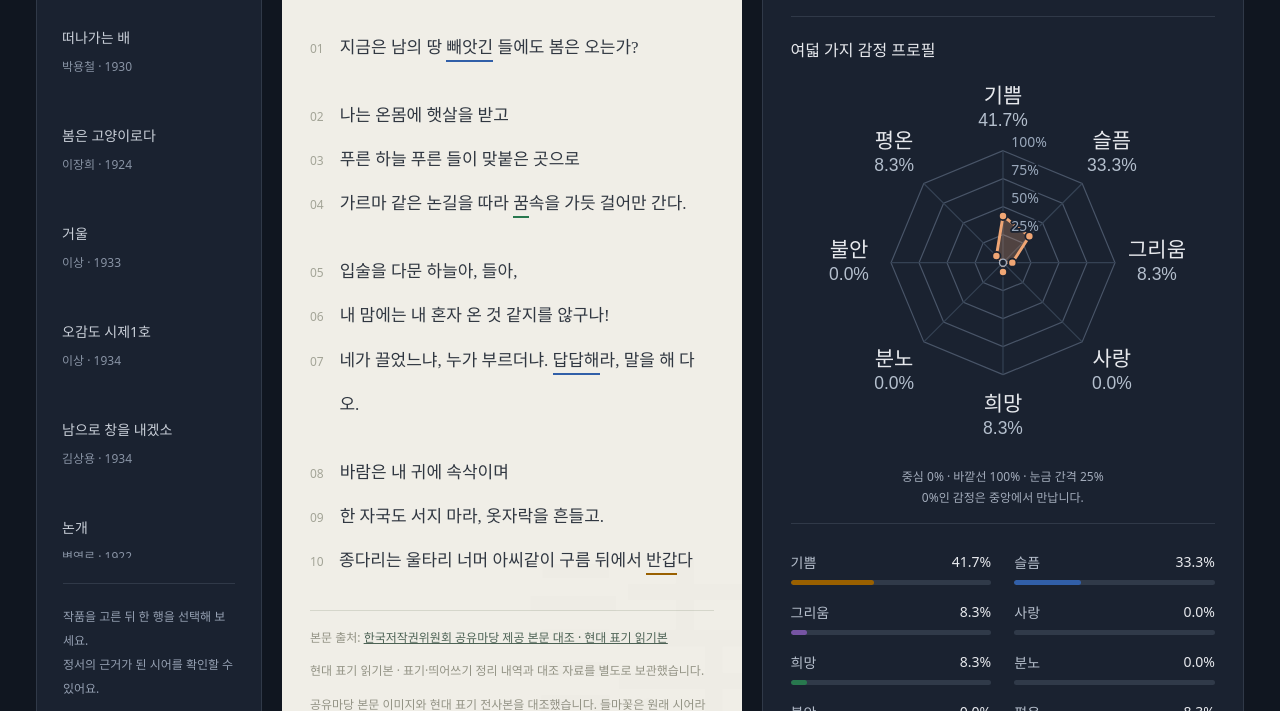
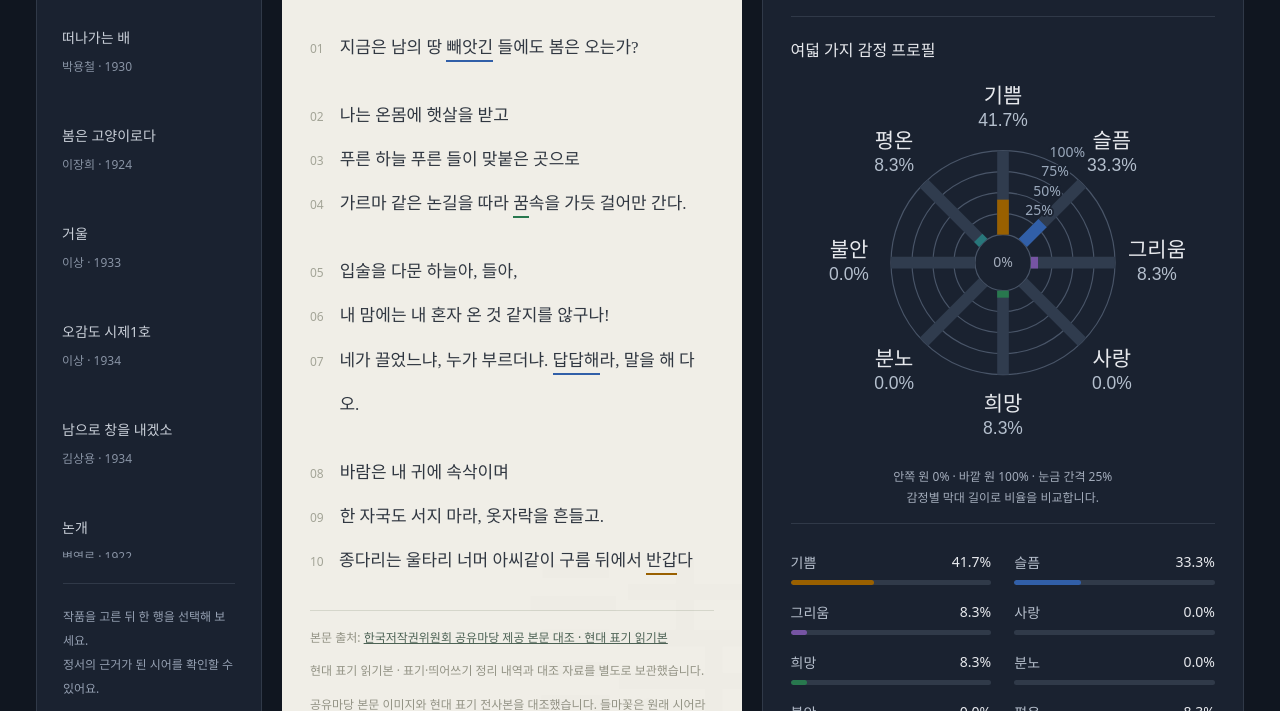
Before and after one commit to ysg0306/korean-poetry-emotion-map, a plain HTML site: page index.html in a window 1280 px wide. Shown: the part 389-1100 px from the top of the page. Drawn offline with Linux system fonts and the light colour scheme.

Commit message:
Replace connected radar shape with independent radial emotion bars

```diff
--- a/index.html
+++ b/index.html
@@ -9,7 +9,7 @@
   <aside class="sidebar"><div class="sidebar-heading">나의 서가 <span id="library-count"></span></div><div class="shelf" id="shelf" aria-label="선정 시 15편"></div><div class="sidebar-note">작품을 고른 뒤 한 행을 선택해 보세요.<br>정서의 근거가 된 시어를 확인할 수 있어요.</div></aside>
   <div class="reading">
     <article class="poem"><div class="section-head"><span>READING · <span id="page-number"></span></span><span>THE POEM</span></div><h2 id="title"></h2><div class="byline" id="byline"></div><div class="poem-lines" id="lines" tabindex="0" role="region" aria-label="시 본문 전체"></div><div class="source" id="source"></div></article>
-    <section class="analysis"><div class="section-head"><span>단어가 보여주는 정서</span><span>EMOTION PROFILE</span></div><div class="dominant"><div class="circle" aria-hidden="true">✳</div><div><h3 id="dominant"></h3><p>사전으로 계산한 지배 정서</p></div></div><figure class="radar-figure"><figcaption>여덟 가지 감정 프로필</figcaption><div id="radar"></div><p class="caption radar-caption">중심 0% · 바깥선 100% · 눈금 간격 25%<br>0%인 감정은 중앙에서 만납니다.</p></figure><div class="bars" id="bars"></div><p class="stats" id="stats"></p><div class="interpretation"><span class="tiny">작품 해석</span><p class="theme" id="theme"></p><p class="reading-emotions" id="interpretation-emotions"></p><p class="interp" id="interp"></p><details class="interpretation-notes"><summary>해석 근거와 참고 자료</summary><div id="interpretation-evidence"></div></details></div></section>
+    <section class="analysis"><div class="section-head"><span>단어가 보여주는 정서</span><span>EMOTION PROFILE</span></div><div class="dominant"><div class="circle" aria-hidden="true">✳</div><div><h3 id="dominant"></h3><p>사전으로 계산한 지배 정서</p></div></div><figure class="radar-figure"><figcaption>여덟 가지 감정 프로필</figcaption><div id="radar"></div><p class="caption radar-caption">안쪽 원 0% · 바깥 원 100% · 눈금 간격 25%<br>감정별 막대 길이로 비율을 비교합니다.</p></figure><div class="bars" id="bars"></div><p class="stats" id="stats"></p><div class="interpretation"><span class="tiny">작품 해석</span><p class="theme" id="theme"></p><p class="reading-emotions" id="interpretation-emotions"></p><p class="interp" id="interp"></p><details class="interpretation-notes"><summary>해석 근거와 참고 자료</summary><div id="interpretation-evidence"></div></details></div></section>
   </div>
   <div class="lower"><section class="panel"><h3>행을 따라 흐르는 감정</h3><p class="caption">막대 또는 본문의 행을 누르면 감지 근거가 보입니다. 높이 = 감지 횟수</p><div class="flow" id="flow" aria-label="행별 감정 감지 수"></div><div class="legend" id="legend"></div><div class="evidence" id="evidence" aria-live="polite"></div></section><section class="panel"><h3>비슷한 마음을 담은 시</h3><p class="caption">감정 비율의 코사인 유사도 상위 3편</p><div class="recommendations" id="recs"></div></section></div>
 </section>
@@ -18,5 +18,5 @@
 <section id="validation" class="hidden"><div class="panel validation-intro"><p class="eyebrow">READING &amp; VALIDATION</p><h2>계산과 해석 사이</h2><p>단어가 보여 주는 감정과 시 전체에서 읽히는 마음을 세 작품으로 비교했습니다. 제안한 개선과 실제 적용한 수정을 구분해 기록했습니다.</p></div><div id="validation-cases" class="validation-cases"></div></section>
 <p class="footnote">사용자가 선정한 한국 시 15편을 표시합니다. 본문 출처는 작품 아래에서 확인할 수 있습니다.<br>감정 비율은 사전에 감지된 표현의 빈도이며, 작품 전체의 의미나 분석의 정확도를 뜻하지 않습니다. 작품 해석은 본문에 근거한 하나의 읽기이며 계산 수치와 별도로 표시합니다.</p>
 </main><footer><span>시의 결 — 단어가 남긴 감정을 읽다</span><span>감성컴퓨팅 · 한국 시 15편</span></footer>
-<script src="preview/poems.js"></script><script src="preview/lexicon.js"></script><script src="preview/analyzer.js"></script><script src="preview/charts.js?v=20261124-2"></script><script src="preview/validation.js"></script><script src="preview/app.js"></script>
+<script src="preview/poems.js"></script><script src="preview/lexicon.js"></script><script src="preview/analyzer.js"></script><script src="preview/charts.js?v=20261124-3"></script><script src="preview/validation.js"></script><script src="preview/app.js"></script>
 </body></html>
--- a/preview/app.js
+++ b/preview/app.js
@@ -250,7 +250,7 @@ $('analyze').addEventListener('click', () => {
   if (!r.totalHits) return notice(target, '감지된 감정 시어가 없습니다. 사전에 없는 표현은 분석되지 않을 수 있습니다.');
   const radarContainer = el('div', 'input-radar'); renderRadar(radarContainer, r, '입력한 시');
   const barContainer = el('div', 'bars'); renderBars(barContainer, r);
-  target.append(radarContainer, el('p', 'caption radar-caption', '중심 0% · 바깥선 100% · 눈금 간격 25% · 0%인 감정은 중앙에서 만납니다.'),
+  target.append(radarContainer, el('p', 'caption radar-caption', '안쪽 원 0% · 바깥 원 100% · 눈금 간격 25% · 막대 길이로 비율을 비교합니다.'),
     barContainer, el('p', '', stats(r)), el('p', '', r.lines.flatMap(l => l.hits.map(h => h.word + '(' + emotions[h.emotion].name + ')')).join(', ')));
   const ownFlow = el('div', 'flow'), ownLegend = el('div', 'legend');
   ownFlow.id = 'own-flow';
--- a/preview/charts.js
+++ b/preview/charts.js
@@ -24,39 +24,35 @@ window.PoetryCharts = (() => {
     const chart = svgNode('svg', { viewBox: '0 0 360 340', role: 'img',
       'aria-labelledby': id + '-title ' + id + '-desc', class: 'radar-chart' });
     chart.append(svgNode('title', { id: id + '-title' }, label + ' 감정 프로필'),
-      svgNode('desc', { id: id + '-desc' }, '중심 0%, 바깥선 100%, 눈금 간격 25%. ' +
+      svgNode('desc', { id: id + '-desc' }, '방사형 막대. 안쪽 원 0%, 바깥 원 100%, 눈금 간격 25%. 막대 길이가 감정 비율입니다. ' +
         emotions.map((emotion, i) => emotion.name + ' ' + (result.vec[i] * 100).toFixed(1) + '%').join(', ')));
-    const cx = 180, cy = 166, radius = 96;
+    const cx = 180, cy = 166, radius = 96, innerRadius = 24;
+    const distance = value => innerRadius + (radius - innerRadius) * value;
     const point = (i, distance) => {
       const angle = -Math.PI / 2 + i * 2 * Math.PI / emotions.length;
       return [cx + Math.cos(angle) * distance, cy + Math.sin(angle) * distance];
     };
-    const points = scale => emotions.map((_, i) => point(i, radius * scale).join(',')).join(' ');
-    [0.25, 0.5, 0.75, 1].forEach(scale => {
-      chart.append(svgNode('polygon', { points: points(scale), class: 'radar-grid' }));
+    [0, 0.25, 0.5, 0.75, 1].forEach(scale => {
+      chart.append(svgNode('circle', { cx, cy, r: distance(scale), class: 'radar-grid' }));
     });
     emotions.forEach((_, i) => {
       const [x, y] = point(i, radius);
-      chart.append(svgNode('line', { x1: cx, y1: cy, x2: x, y2: y, class: 'radar-spoke' }));
+      const [sx, sy] = point(i, innerRadius);
+      chart.append(svgNode('line', { x1: sx, y1: sy, x2: x, y2: y, class: 'radial-track' }));
     });
-    chart.append(svgNode('polygon', { points: emotions.map((_, i) => point(i, radius * result.vec[i]).join(',')).join(' '),
-      class: 'radar-profile' }));
     [0.25, 0.5, 0.75, 1].forEach(scale => {
-      chart.append(svgNode('text', { x: cx + 7,
-        y: cy - radius * scale - 3, class: 'radar-tick' }, scale * 100 + '%'));
+      chart.append(svgNode('text', { x: cx + distance(scale) * 0.383 + 3,
+        y: cy - distance(scale) * 0.924 - 2, class: 'radar-tick' }, scale * 100 + '%'));
     });
-    // Zero-valued axes share the same origin; do not invent a nonzero radius.
-    const zeroEmotions = emotions.filter((_, i) => result.vec[i] === 0);
-    const origin = svgNode('circle', { cx, cy, r: 3, class: 'radar-origin' });
-    origin.append(svgNode('title', {}, '중심 0%' + (zeroEmotions.length
-      ? ' · ' + zeroEmotions.map(e => e.name).join(', ') : '')));
-    chart.append(origin);
+    chart.append(svgNode('text', { x: cx, y: cy + 4, 'text-anchor': 'middle', class: 'radial-zero' }, '0%'));
     emotions.forEach((emotion, i) => {
-      const [x, y] = point(i, radius * result.vec[i]);
+      const [x, y] = point(i, distance(result.vec[i]));
       if (result.vec[i] > 0) {
-        const dot = svgNode('circle', { cx: x, cy: y, r: 3.5, class: 'radar-point' });
-        dot.append(svgNode('title', {}, emotion.name + ' ' + (result.vec[i] * 100).toFixed(1) + '%'));
-        chart.append(dot);
+        const [sx, sy] = point(i, innerRadius);
+        const bar = svgNode('line', { x1: sx, y1: sy, x2: x, y2: y,
+          stroke: emotion.color, class: 'radial-bar', 'data-value': result.vec[i] });
+        bar.append(svgNode('title', {}, emotion.name + ' ' + (result.vec[i] * 100).toFixed(1) + '%'));
+        chart.append(bar);
       }
       const [lx, ly] = point(i, 132);
       const axis = svgNode('text', { x: lx, y: ly - 5, 'text-anchor': 'middle', class: 'radar-axis' });
```
Also changed, not shown: preview/index.html (+2 -2 lines), docs/제출체크리스트_최신검수.txt, preview/style.css, 1 other file.
